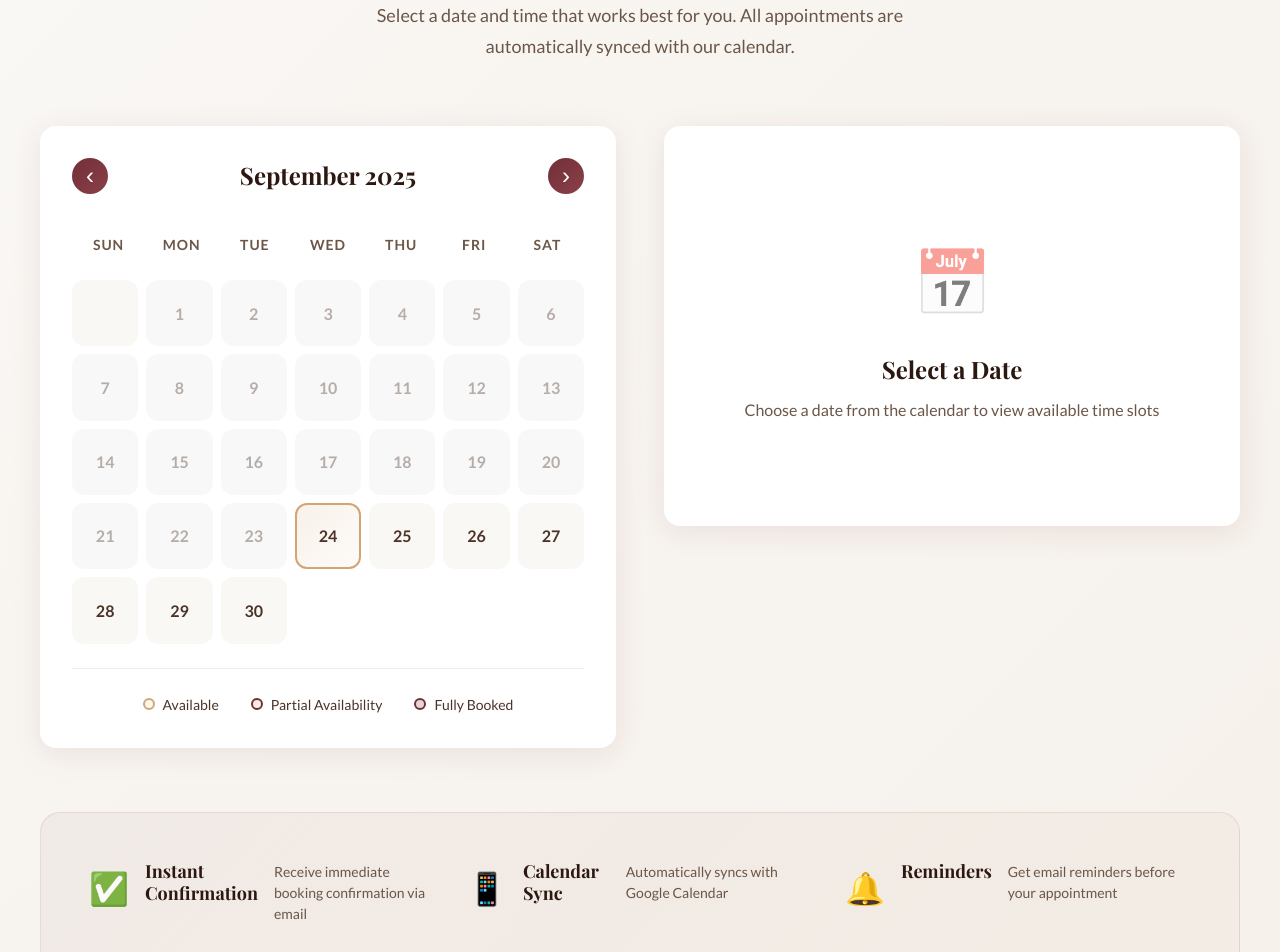
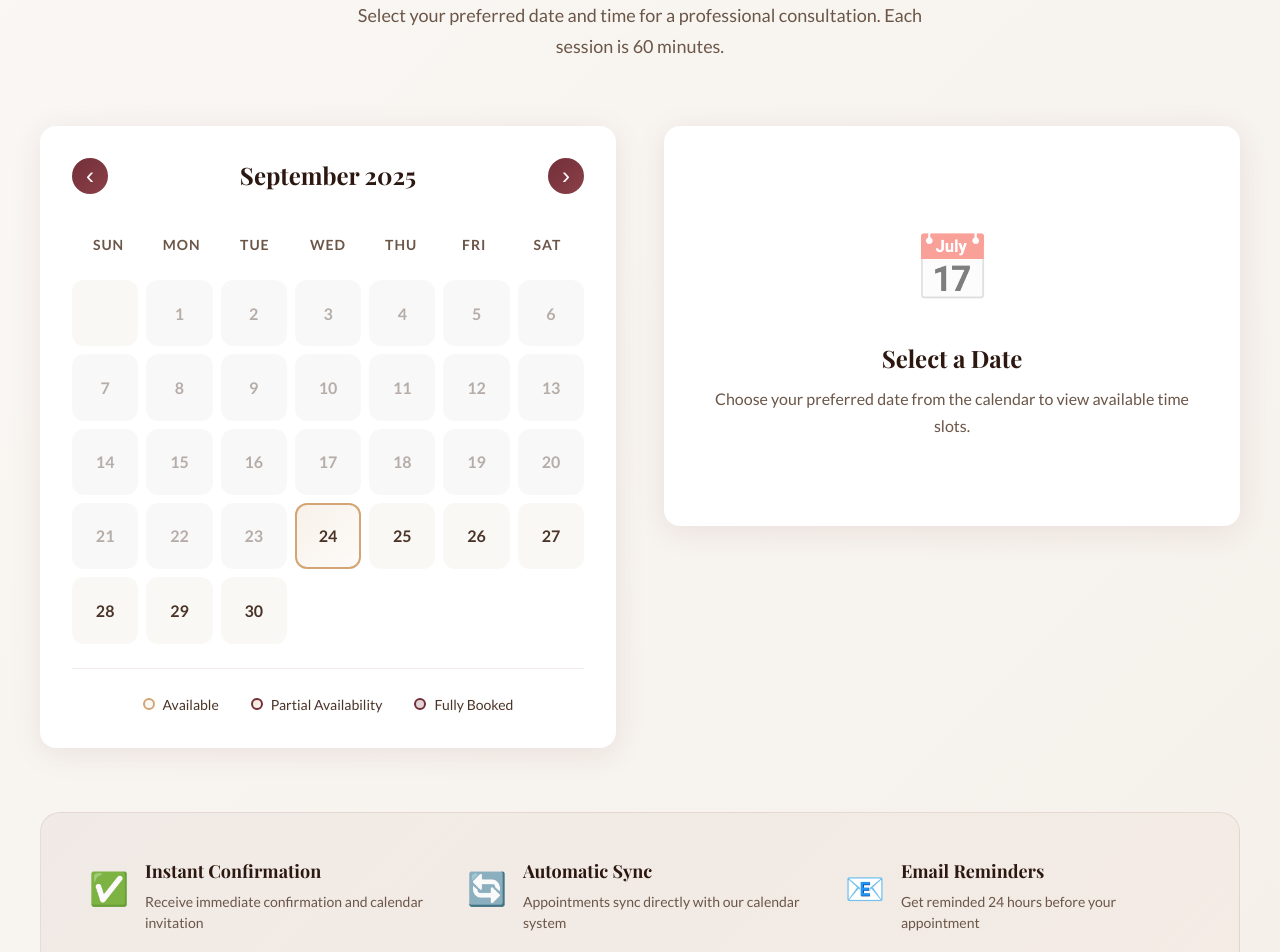
Before and after one commit to AlexisBarriera/accountingprofile, a React (Vite) app: page / in a window 1280 px wide. Shown: the part 3680-4632 px from the top of the page. Built offline with nearby package versions, Linux system fonts and the light colour scheme.

Commit message:
Update BookingCalendar.tsx

```diff
--- a/src/components/BookingCalendar/BookingCalendar.tsx
+++ b/src/components/BookingCalendar/BookingCalendar.tsx
@@ -1,11 +1,9 @@
-
 import React, { useState, useEffect } from 'react';
 import './BookingCalendar.css';
 import CalendarView from './CalendarView';
 import TimeSlotPicker from './TimeSlotPicker';
 import BookingForm from './BookingForm';
 import BookingConfirmation from './BookingConfirmation';
-import { API_ENDPOINTS } from '../../config/constants';
 
 export interface Booking {
   id: string;
@@ -16,132 +14,129 @@ export interface Booking {
   phone: string;
   service: string;
   notes?: string;
-  status: 'pending' | 'confirmed' | 'cancelled';
-  createdAt: string;
+  status: 'confirmed' | 'pending' | 'cancelled';
 }
 
 const BookingCalendar: React.FC = () => {
   const [selectedDate, setSelectedDate] = useState<Date | null>(null);
   const [selectedTime, setSelectedTime] = useState<string>('');
+  const [currentStep, setCurrentStep] = useState<'date' | 'time' | 'form' | 'confirmation'>('date');
   const [bookings, setBookings] = useState<Booking[]>([]);
-  const [showForm, setShowForm] = useState(false);
-  const [showConfirmation, setShowConfirmation] = useState(false);
-  const [currentBooking, setCurrentBooking] = useState<Booking | null>(null);
+  const [confirmedBooking, setConfirmedBooking] = useState<Booking | null>(null);
 
+  // Load bookings from localStorage on component mount
   useEffect(() => {
-    loadBookings();
+    const savedBookings = localStorage.getItem('bookings');
+    if (savedBookings) {
+      setBookings(JSON.parse(savedBookings));
+    }
   }, []);
-
-  const loadBookings = async () => {
-    try {
-      const stored = await window.persistentStorage.getItem('bookings');
-      if (stored) {
-        setBookings(JSON.parse(stored));
-      }
-    } catch (error) {
-      console.error('Error loading bookings:', error);
-    }
-  };
-
-  const saveBookings = async (updatedBookings: Booking[]) => {
-    try {
-      await window.persistentStorage.setItem('bookings', JSON.stringify(updatedBookings));
-      setBookings(updatedBookings);
-    } catch (error) {
-      console.error('Error saving bookings:', error);
-    }
-  };
 
   const handleDateSelect = (date: Date) => {
     setSelectedDate(date);
     setSelectedTime('');
-    setShowForm(false);
+    setCurrentStep('time');
   };
 
   const handleTimeSelect = (time: string) => {
     setSelectedTime(time);
-    setShowForm(true);
+    setCurrentStep('form');
   };
 
-  // NEW: Sync with Google Calendar
-  const syncWithGoogleCalendar = async (booking: Booking) => {
-    try {
-      const response = await fetch(API_ENDPOINTS.BOOKING, {
-        method: 'POST',
-        headers: {
-          'Content-Type': 'application/json',
-        },
-        body: JSON.stringify({ booking }),
-      });
-
-      const data = await response.json();
-
-      if (data.success) {
-        console.log('✅ Successfully synced with Google Calendar');
-        console.log('📅 Event Link:', data.eventLink);
-
-        // Optional: You can store the eventId for future updates/deletions
-        // booking.googleEventId = data.eventId;
-      } else {
-        console.error('Failed to sync:', data.error);
-        // Still save locally even if sync fails
-        // You might want to add a retry mechanism here
-      }
-    } catch (error) {
-      console.error('Error syncing with calendar:', error);
-      // Still proceed with local booking even if sync fails
-      // This ensures the booking is saved even if the API is down
-    }
-  };
-
-  const handleBookingSubmit = async (formData: any) => {
-    if (!selectedDate || !selectedTime) return;
+  const handleFormSubmit = async (formData: any) => {
+    if (selectedDate && selectedTime) {
+      // FIX: Use local date formatting instead of ISO string
+      const year = selectedDate.getFullYear();
+      const month = String(selectedDate.getMonth() + 1).padStart(2, '0');
+      const day = String(selectedDate.getDate()).padStart(2, '0');
+      const dateStr = `${year}-${month}-${day}`;
 
       const newBooking: Booking = {
-      id: `booking_${Date.now()}`,
-      date: selectedDate.toISOString().split('T')[0],
+        id: `booking-${Date.now()}`,
+        date: dateStr,  // Now uses local date format YYYY-MM-DD
         time: selectedTime,
         name: formData.name,
         email: formData.email,
         phone: formData.phone,
         service: formData.service,
         notes: formData.notes,
-      status: 'confirmed',
-      createdAt: new Date().toISOString()
+        status: 'pending'
       };
 
+      // Save locally first
       const updatedBookings = [...bookings, newBooking];
-    await saveBookings(updatedBookings);
+      setBookings(updatedBookings);
+      localStorage.setItem('bookings', JSON.stringify(updatedBookings));
 
-    setCurrentBooking(newBooking);
-    setShowForm(false);
-    setShowConfirmation(true);
+      try {
+        // Sync with Google Calendar
+        const response = await fetch('/api/booking', {
+          method: 'POST',
+          headers: {
+            'Content-Type': 'application/json',
+          },
+          body: JSON.stringify({ booking: newBooking }),
+        });
 
-    // Sync with Google Calendar (async - doesn't block UI)
-    await syncWithGoogleCalendar(newBooking);
+        const result = await response.json();
+
+        if (result.success) {
+          // Update booking status to confirmed
+          const confirmedBooking = { ...newBooking, status: 'confirmed' as const };
+          const confirmedBookings = updatedBookings.map(b =>
+            b.id === newBooking.id ? confirmedBooking : b
+          );
+          setBookings(confirmedBookings);
+          localStorage.setItem('bookings', JSON.stringify(confirmedBookings));
+
+          setConfirmedBooking(confirmedBooking);
+          setCurrentStep('confirmation');
+        } else {
+          throw new Error(result.error || 'Failed to sync with calendar');
+        }
+      } catch (error) {
+        console.error('Error syncing with calendar:', error);
+        // Still show confirmation but with a warning
+        setConfirmedBooking(newBooking);
+        setCurrentStep('confirmation');
+        alert('Booking saved locally but calendar sync failed. We\'ll sync it manually.');
+      }
+    }
+  };
+
+  const handleFormCancel = () => {
+    setCurrentStep('time');
   };
 
   const handleConfirmationClose = () => {
-    setShowConfirmation(false);
     setSelectedDate(null);
     setSelectedTime('');
-    setCurrentBooking(null);
+    setCurrentStep('date');
+    setConfirmedBooking(null);
   };
 
-  const getBookingsForDate = (date: Date): Booking[] => {
-    const dateStr = date.toISOString().split('T')[0];
-    return bookings.filter(b => b.date === dateStr && b.status !== 'cancelled');
+  // Get bookings for selected date
+  const getDateBookings = () => {
+    if (!selectedDate) return [];
+
+    // FIX: Use local date formatting for comparison
+    const year = selectedDate.getFullYear();
+    const month = String(selectedDate.getMonth() + 1).padStart(2, '0');
+    const day = String(selectedDate.getDate()).padStart(2, '0');
+    const dateStr = `${year}-${month}-${day}`;
+
+    return bookings.filter(b => b.date === dateStr);
   };
 
   return (
     <section id="booking" className="booking-calendar">
       <div className="booking-container">
         <div className="booking-header">
-          <p className="booking-tagline">Schedule an Appointment</p>
+          <p className="booking-tagline">Schedule Appointment</p>
           <h2 className="booking-title">Book Your Consultation</h2>
           <p className="booking-subtitle">
-            Select a date and time that works best for you.
-            All appointments are automatically synced with our calendar.
+            Select your preferred date and time for a professional consultation.
+            Each session is 60 minutes.
           </p>
         </div>
 
@@ -167,56 +162,62 @@ const BookingCalendar: React.FC = () => {
           </div>
 
           <div className="selection-section">
-            {selectedDate && !showForm && (
+            {currentStep === 'date' && (
+              <div className="selection-placeholder">
+                <span className="placeholder-icon">📅</span>
+                <h3>Select a Date</h3>
+                <p>Choose your preferred date from the calendar to view available time slots.</p>
+              </div>
+            )}
+
+            {currentStep === 'time' && selectedDate && (
               <TimeSlotPicker
                 selectedDate={selectedDate}
                 selectedTime={selectedTime}
                 onTimeSelect={handleTimeSelect}
-                bookings={getBookingsForDate(selectedDate)}
+                bookings={getDateBookings()}
               />
             )}
 
-            {showForm && selectedDate && selectedTime && (
+            {currentStep === 'form' && selectedDate && selectedTime && (
               <BookingForm
                 selectedDate={selectedDate}
                 selectedTime={selectedTime}
-                onSubmit={handleBookingSubmit}
-                onCancel={() => setShowForm(false)}
+                onSubmit={handleFormSubmit}
+                onCancel={handleFormCancel}
               />
             )}
 
-            {!selectedDate && (
-              <div className="selection-placeholder">
-                <div className="placeholder-icon">📅</div>
-                <h3>Select a Date</h3>
-                <p>Choose a date from the calendar to view available time slots</p>
-              </div>
+            {currentStep === 'confirmation' && confirmedBooking && (
+              <BookingConfirmation
+                booking={confirmedBooking}
+                onClose={handleConfirmationClose}
+              />
             )}
           </div>
         </div>
 
-        {showConfirmation && currentBooking && (
-          <BookingConfirmation
-            booking={currentBooking}
-            onClose={handleConfirmationClose}
-          />
-        )}
-
         <div className="booking-features">
           <div className="feature">
             <span className="feature-icon">✅</span>
+            <div>
               <h4>Instant Confirmation</h4>
-            <p>Receive immediate booking confirmation via email</p>
+              <p>Receive immediate confirmation and calendar invitation</p>
+            </div>
           </div>
           <div className="feature">
-            <span className="feature-icon">📱</span>
-            <h4>Calendar Sync</h4>
-            <p>Automatically syncs with Google Calendar</p>
+            <span className="feature-icon">🔄</span>
+            <div>
+              <h4>Automatic Sync</h4>
+              <p>Appointments sync directly with our calendar system</p>
+            </div>
           </div>
           <div className="feature">
-            <span className="feature-icon">🔔</span>
-            <h4>Reminders</h4>
-            <p>Get email reminders before your appointment</p>
+            <span className="feature-icon">📧</span>
+            <div>
+              <h4>Email Reminders</h4>
+              <p>Get reminded 24 hours before your appointment</p>
+            </div>
           </div>
         </div>
       </div>
```
Lines whose indentation alone changed are shown as unchanged.
